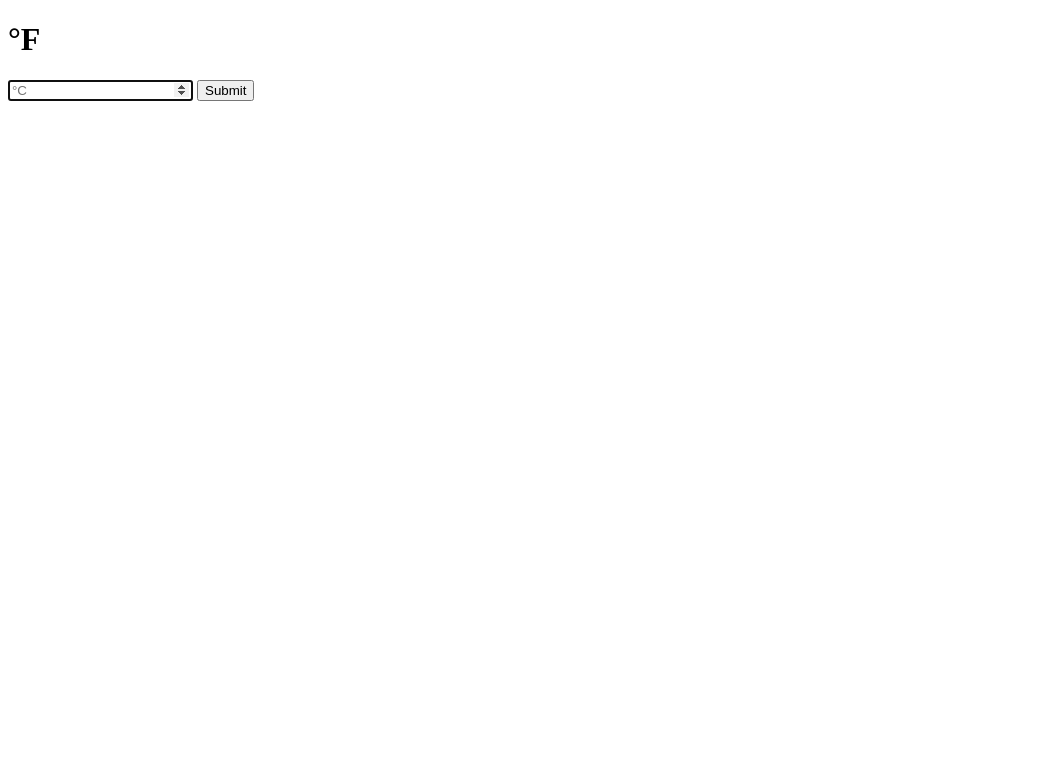
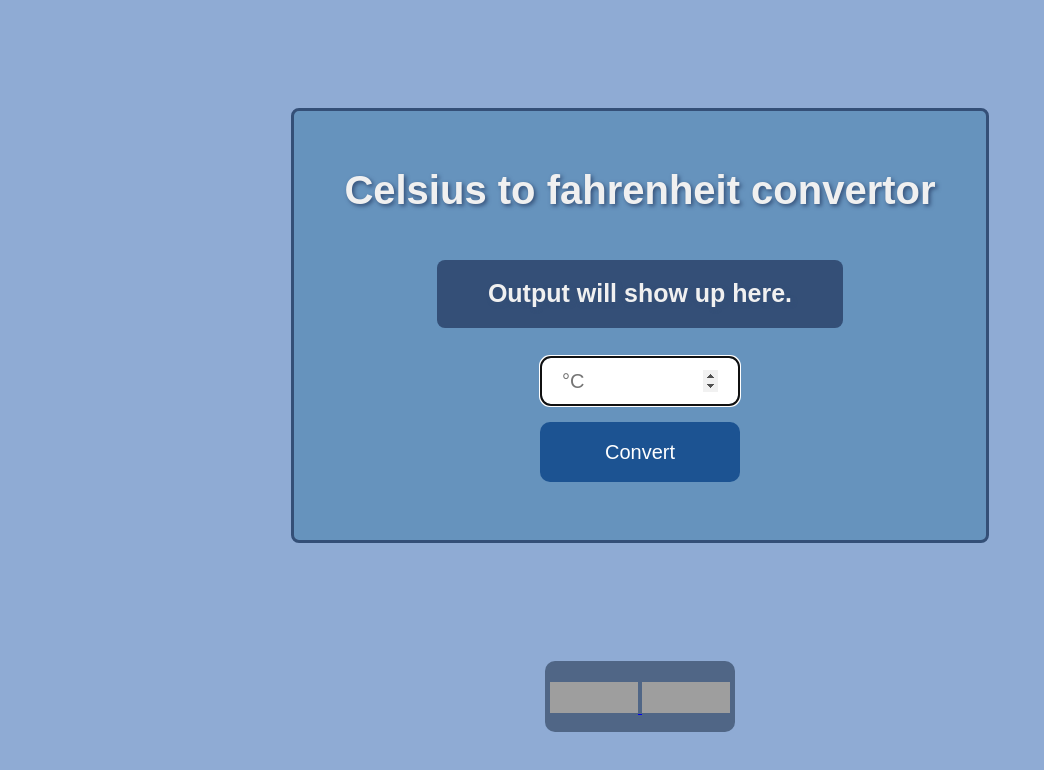
Before and after one commit to zapletaljan/Temperature-convertor, a plain HTML site: page index.html in a window 1280 px wide. Shown: the whole page, without its empty margins (0-1044 px from the left). Drawn offline with Linux system fonts and the light colour scheme; grey boxes are pictures that could not be loaded.

Commit message:
major css overhaul + html

```diff
--- a/index.html
+++ b/index.html
@@ -2,18 +2,34 @@
 <html lang="en">
 
 <head>
-    <title>Hello!</title>
+    <title>Temperature convertor</title>
+    <link rel="stylesheet" href="style.css">
     <script src="script.js"></script>
 </head>
 
 <body>
     <div class="container">
-        <h1>°F</h1>
+        <h1>Celsius to fahrenheit convertor</h1>
+        <div class="container2">
+            <h1 id="output">Output will show up here.</h1>
+        </div>
         <form>
-            <input autofocus id="name" placeholder="°C" type="number">
-            <input type="submit">
+            <input autofocus id="name" placeholder="°C" type="number"><br>
+            <input type="submit" value="Convert">
         </form>
-    </div>
+    </div><br>
+    <footer>
+    <p>
+        <a href="https://jigsaw.w3.org/css-validator/check/referer">
+            <img style="border:0;width:88px;height:31px" src="https://jigsaw.w3.org/css-validator/images/vcss-blue"
+                alt="Valid CSS!" />
+        </a>
+        <a href="https://validator.w3.org/nu/?doc=https%3A%2F%2Fzapletaljan.github.io%2FTemperature-convertor%2Findex.html">
+            <img style="border:0;width:88px;height:31px" src="https://www.w3.org/Icons/valid-html401-blue"
+                alt="Valid CSS!" />
+        </a>
+    </p>
+</footer>
 </body>
 
 </html>
--- a/script.js
+++ b/script.js
@@ -5,6 +5,6 @@ document.addEventListener('DOMContentLoaded', function () {
         e.preventDefault();
         const c = document.querySelector("#name").value;
         const f = (Number(c) * 9/5) + 32;
-        document.querySelector("h1").innerHTML = `${c}°C = ${f}°F`;
+        document.querySelector("#output").innerHTML = `${c}°C = ${f}°F`;
     });
 });
--- a/style.css
+++ b/style.css
@@ -1,13 +1,95 @@
-.body{
-    background-color: aliceblue;
+body {
+    background-color: #8FABD4;
+    display: flex;
+    flex-direction: column;
     justify-content: space-evenly;
     align-items: center;
 }
 
-.container{
+h1 {
+    font-family: Arial, Helvetica, sans-serif;
+    color: #ffffff;
+    text-shadow: #344f77 2px 2px 4px;
+    font-size: 50px;
+}
+
+.container {
+    display: flex;
+    flex-direction: column;
+    align-items: center;
+    min-width: 450px;
+    padding: 30px 50px 50px 50px;
+    margin: 100px 250px 100px 250px;
+    border-radius: 8px;
+    border-style: solid;
+    border-color: #344f77;
+    border-width: 3px;
+    background-color: #6693bd;
+}
+
+.container h1 {
+    font-size: 40px;
+    text-align: center;
+    font-family: Arial, Helvetica, sans-serif;
+    color: #f0f0f0;
+}
+
+.container2 {
+    font-size: 25px;
+    margin: 20px 20px 20px 20px;
+    border-radius: 8px;
+    border-style: solid;
+    border-color: transparent;
+    border-width: 3px;
+    background-color: #344f77;
+    width: 400px;
+
+}
+
+.container2 h1 {
+    font-size: 25px;
+}
+
+input {
+    width: 200px;
+    height: 50px;
+    padding: 12px 20px;
+    margin: 8px 0;
+    font-size: 20px;
+    box-sizing: border-box;
+    border: 2px solid #1c5392;
+    background-color: #ffffff;
     border-radius: 10px;
-    border-style: solid;
-    border-color: black;
-    border-width: 3px;
-    background-color: white;
+    font-family: Arial, Helvetica, sans-serif;
 }
+
+input[type=submit] {
+    width: 200px;
+    height: 60px;
+    padding: 5px 10px;
+    background-color: #1c5392;
+    color: white;
+    font-family: Arial, Helvetica, sans-serif;
+    font-size: 20px;
+    cursor: pointer;
+    border-color: transparent;
+    transition: ease-in-out 0.2s;
+}
+
+input[type=submit]:hover {
+    width: 200px;
+    height: 60px;
+    padding: 5px 10px;
+    color: white;
+    font-family: Arial, Helvetica, sans-serif;
+    font-size: 20px;
+    cursor: pointer;
+    border-color: white;
+    transition: ease-in-out 0.2s;
+}
+footer {
+    background-color: #506686;
+    padding: 5px 5px 16px 5px;
+    height: 50px;
+    border-radius: 10px;
+}
```
